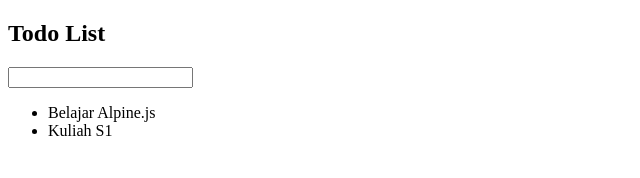
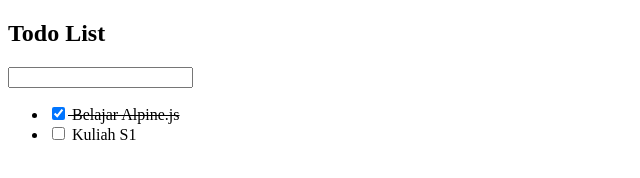
Before and after one commit to rendrazuriansyah/alpinejs-fundamentals, a plain HTML site: page index.html in a window 1280 px wide. Shown: the whole page, without its empty margins (0-640 px from the left). Drawn offline with nearby package versions, Linux system fonts and the light colour scheme.

Commit message:
feat: add dynamic styling based on todo completion
Enhance todo app with dynamic styles for completed tasks:
- Apply `line-through` style using `:class` when a todo is marked as complete.
- Use `x-model` on checkboxes to toggle the `complete` state of todos.
- Introduce CSS class `.complete` for styling completed todos.

```diff
--- a/index.html
+++ b/index.html
@@ -11,6 +11,11 @@
 			defer
 			src="https://cdn.jsdelivr.net/npm/alpinejs@3.x.x/dist/cdn.min.js"
 		></script>
+		<style>
+			.complete {
+				text-decoration: line-through;
+			}
+		</style>
 	</head>
 	<body>
 		<section x-data="todo">
@@ -22,7 +27,11 @@
 			/>
 			<ul>
 				<template x-for="todo in todos">
-					<li>
+					<li :class="todo.complete ? 'complete' : ''">
+						<input
+							type="checkbox"
+							x-model="todo.complete"
+						/>
 						<label x-text="todo.title"></label>
 					</li>
 				</template>
```
